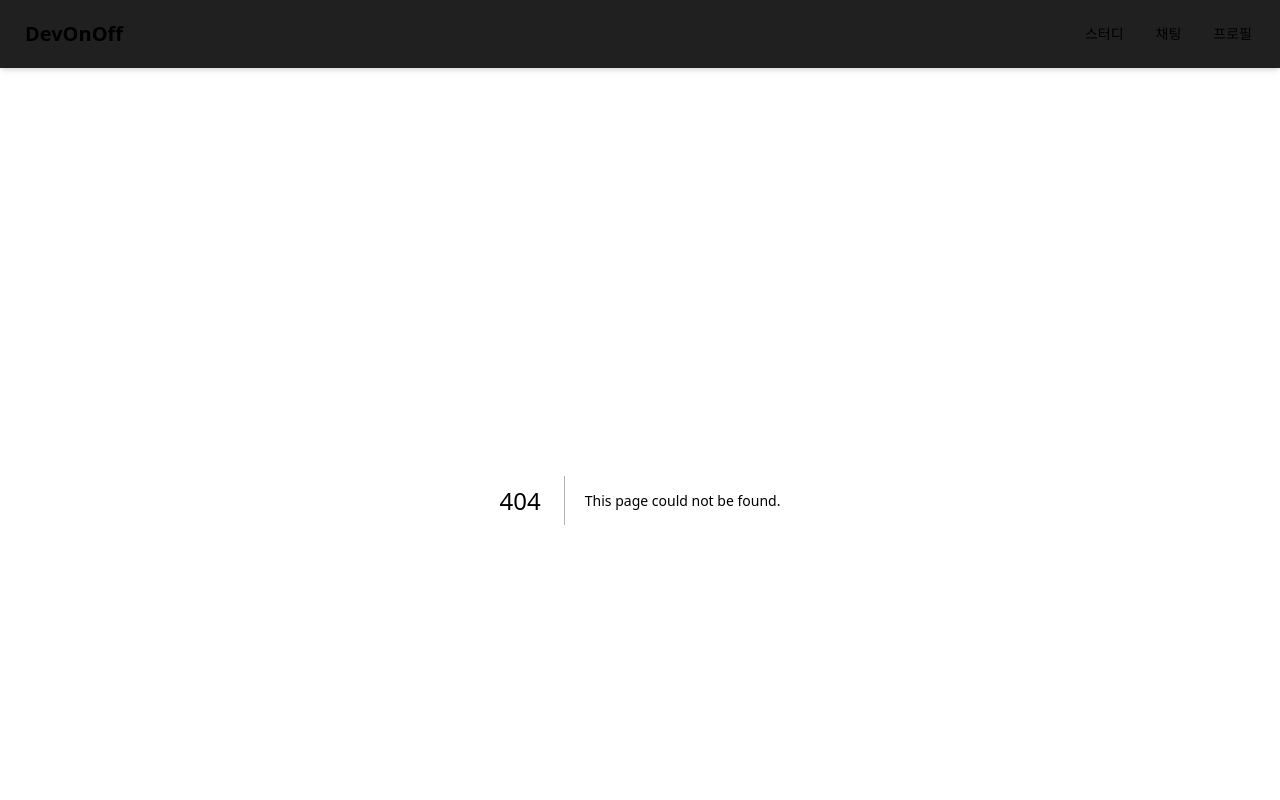
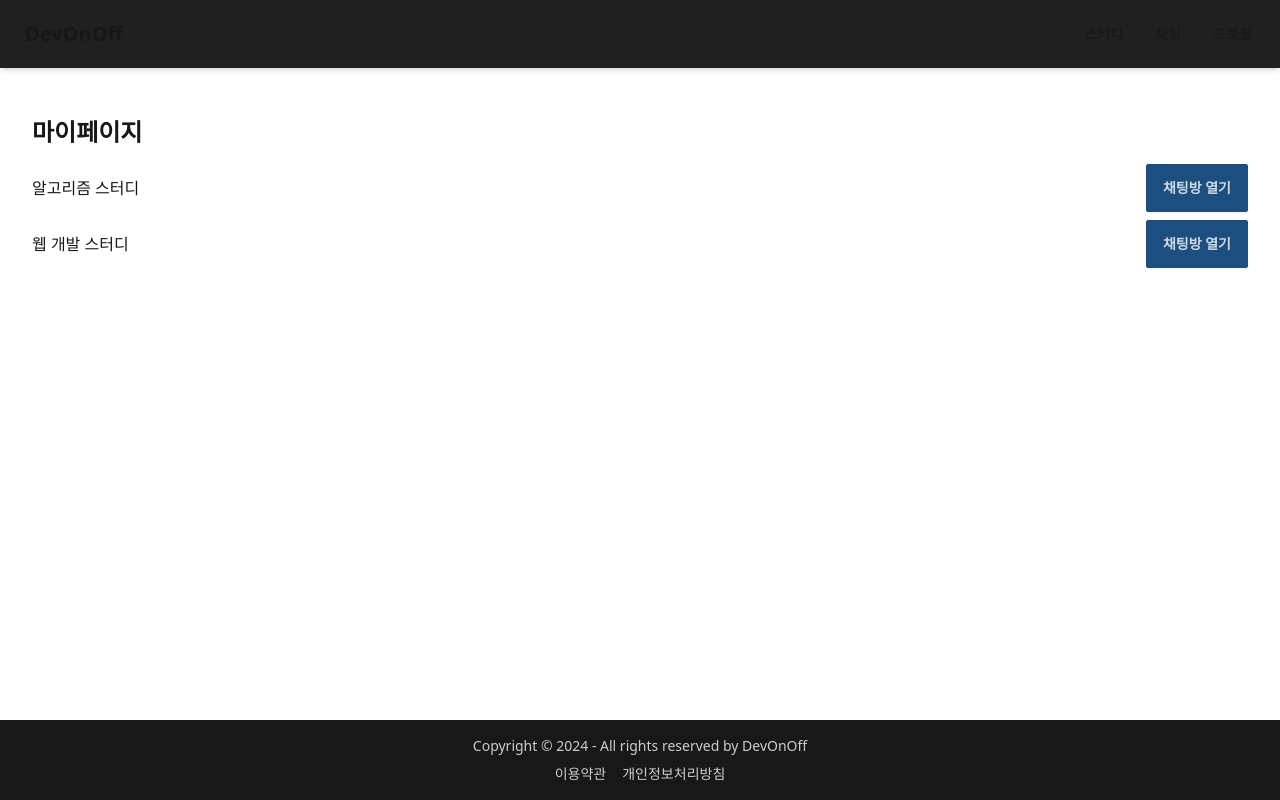
Before and after one commit to jyeoney/FrontEnd, a Next.js app: page /mypage/1 in a window 1280 px wide. Before the commit this address had no page. Shown: the top 800 px of the page. Built offline with nearby package versions, Linux system fonts and the light colour scheme.

Commit message:
feat: 마이페이지 구현

```diff
--- /dev/null
+++ b/src/app/mypage/[userId]/page.tsx
@@ -0,0 +1,55 @@
+'use client';
+
+import { useRouter } from 'next/navigation';
+import { useState } from 'react';
+import axios from 'axios';
+
+const studies = [
+  { id: '1', name: '알고리즘 스터디' },
+  { id: '2', name: '웹 개발 스터디' },
+];
+
+const MyPage = () => {
+  const router = useRouter();
+  const [isLoading, setIsLoading] = useState(false);
+
+  const handleChatRoomOpen = async (studyId: string) => {
+    setIsLoading(true);
+
+    try {
+      const userId = '1';
+      const response = await axios.post(
+        `${process.env.NEXT_PUBLIC_BACKEND_SOCKET_URL}/chat-room/${studyId}/user/${userId}`,
+      );
+      const { chatRoomId } = response.data;
+      if (chatRoomId) {
+        router.push(`/chat/${chatRoomId}`);
+      }
+    } catch (error) {
+      console.error('Failed to open chat room:', error);
+    } finally {
+      setIsLoading(false);
+    }
+  };
+
+  return (
+    <div className="p-4 space-y-4">
+      <h1 className="text-2xl font-bold">마이페이지</h1>
+      <ul className="space-y-2">
+        {studies.map(study => (
+          <li key={study.id} className="flex items-center justify-between">
+            <span>{study.name}</span>
+            <button
+              onClick={() => handleChatRoomOpen(study.id)}
+              className="btn btn-primary"
+            >
+              채팅방 열기
+            </button>
+          </li>
+        ))}
+      </ul>
+    </div>
+  );
+};
+
+export default MyPage;
```
